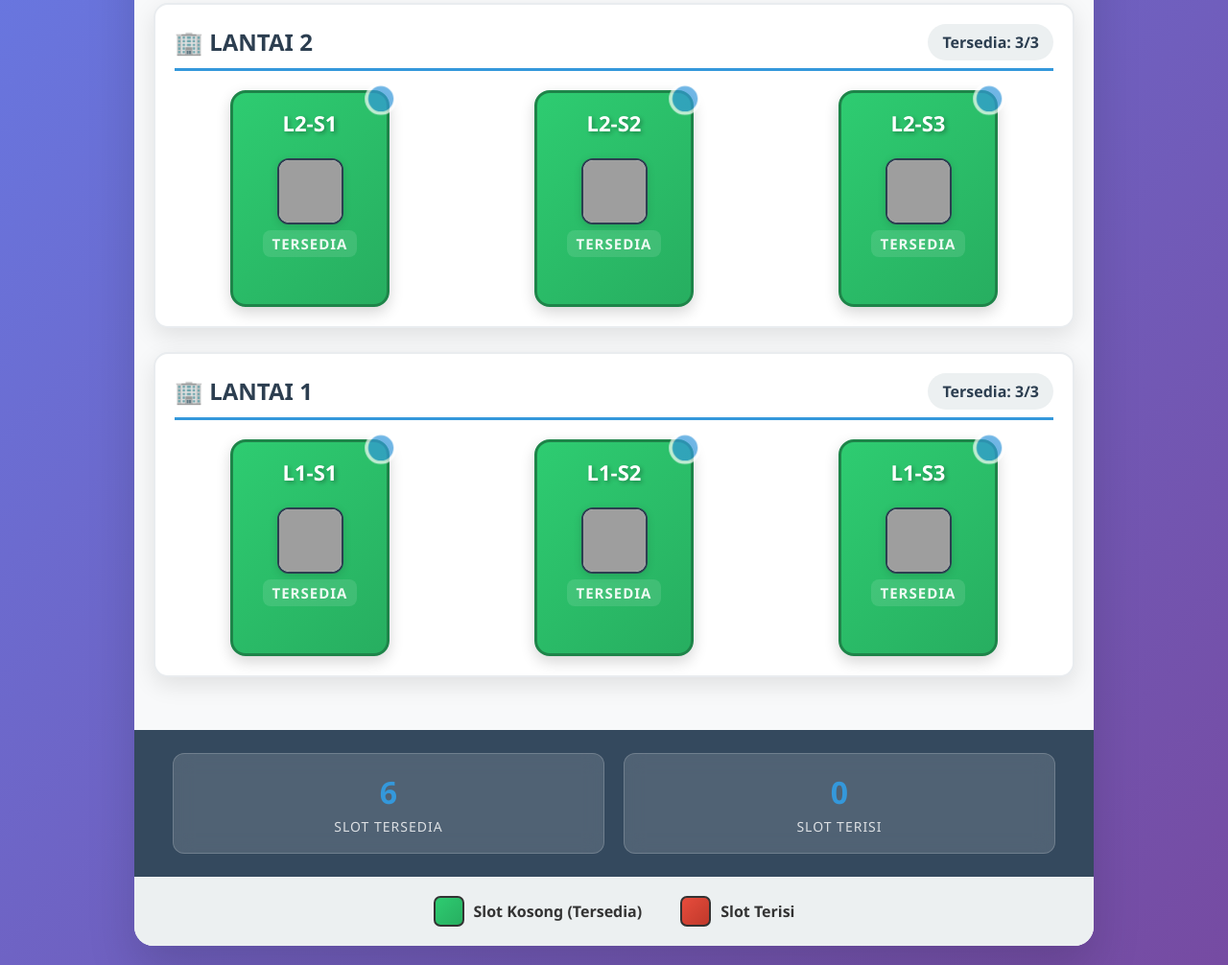
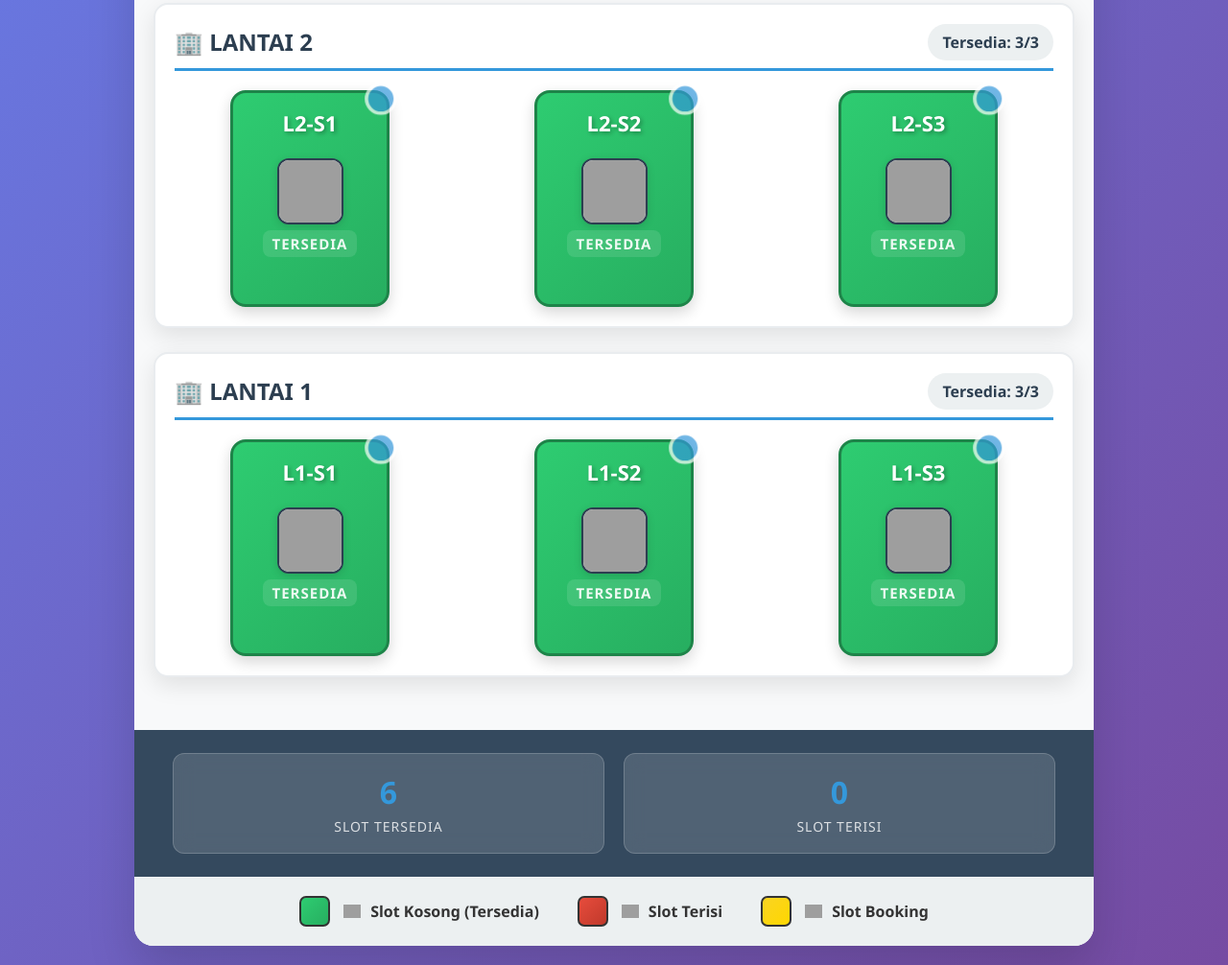
Before and after one commit to bg-piter/monitoring-slot-parking, a plain HTML site: page index.html in a window 1280 px wide. Shown: the part 430-1436 px from the top of the page at 96% size. Drawn offline with Linux system fonts and the light colour scheme; no server answers; grey boxes are pictures that could not be loaded.

Commit message:
Update index.html

```diff
--- a/index.html
+++ b/index.html
@@ -13,13 +13,11 @@
             <h1>Smart Parking System</h1>
             <p>Real-time monitoring dengan 6 slot parkir total</p>
         </div>
-
         <div class="entrance">
             <h3>🚪 PINTU MASUK</h3>
             <div class="gate"></div>
             <p>Sensor ultrasonik + booking otomatis</p>
         </div>
-
         <div class="parking-complex">
             <!-- LANTAI 2 -->
             <div class="floor">
@@ -33,24 +31,23 @@
                     <div class="parking-slot available" id="slot-l2s1">
                         <div class="sensor-indicator"></div>
                         <div class="slot-number">L2-S1</div>
-                        <img class="car-image" id="img-l2s1" src="" alt="Status Parkir">
+                        <img class="car-image" id="img-l2s1" src="https://raw.githubusercontent.com/twitter/twemoji/master/assets/svg/1f697.svg" alt="Kosong">
                         <div class="slot-status" id="status-l2s1">Tersedia</div>
                     </div>
                     <div class="parking-slot available" id="slot-l2s2">
                         <div class="sensor-indicator"></div>
                         <div class="slot-number">L2-S2</div>
-                        <img class="car-image" id="img-l2s2" src="" alt="Status Parkir">
+                        <img class="car-image" id="img-l2s2" src="https://raw.githubusercontent.com/twitter/twemoji/master/assets/svg/1f697.svg" alt="Kosong">
                         <div class="slot-status" id="status-l2s2">Tersedia</div>
                     </div>
                     <div class="parking-slot available" id="slot-l2s3">
                         <div class="sensor-indicator"></div>
                         <div class="slot-number">L2-S3</div>
-                        <img class="car-image" id="img-l2s3" src="" alt="Status Parkir">
+                        <img class="car-image" id="img-l2s3" src="https://raw.githubusercontent.com/twitter/twemoji/master/assets/svg/1f697.svg" alt="Kosong">
                         <div class="slot-status" id="status-l2s3">Tersedia</div>
                     </div>
                 </div>
             </div>
-
             <!-- LANTAI 1 -->
             <div class="floor">
                 <div class="floor-header">
@@ -63,25 +60,24 @@
                     <div class="parking-slot available" id="slot-l1s1">
                         <div class="sensor-indicator"></div>
                         <div class="slot-number">L1-S1</div>
-                        <img class="car-image" id="img-l1s1" src="" alt="Status Parkir">
+                        <img class="car-image" id="img-l1s1" src="https://raw.githubusercontent.com/twitter/twemoji/master/assets/svg/1f697.svg" alt="Kosong">
                         <div class="slot-status" id="status-l1s1">Tersedia</div>
                     </div>
                     <div class="parking-slot available" id="slot-l1s2">
                         <div class="sensor-indicator"></div>
                         <div class="slot-number">L1-S2</div>
-                        <img class="car-image" id="img-l1s2" src="" alt="Status Parkir">
+                        <img class="car-image" id="img-l1s2" src="https://raw.githubusercontent.com/twitter/twemoji/master/assets/svg/1f697.svg" alt="Kosong">
                         <div class="slot-status" id="status-l1s2">Tersedia</div>
                     </div>
                     <div class="parking-slot available" id="slot-l1s3">
                         <div class="sensor-indicator"></div>
                         <div class="slot-number">L1-S3</div>
-                        <img class="car-image" id="img-l1s3" src="" alt="Status Parkir">
+                        <img class="car-image" id="img-l1s3" src="https://raw.githubusercontent.com/twitter/twemoji/master/assets/svg/1f697.svg" alt="Kosong">
                         <div class="slot-status" id="status-l1s3">Tersedia</div>
                     </div>
                 </div>
             </div>
         </div>
-
         <div class="summary">
             <div class="summary-card">
                 <div class="summary-number" id="total-available">6</div>
@@ -92,23 +88,28 @@
                 <div class="summary-label">Slot Terisi</div>
             </div>
         </div>
-
         <div class="legend">
             <div class="legend-item">
                 <div class="legend-color" style="background: linear-gradient(135deg, #2ecc71, #27ae60);"></div>
+                <img src="https://raw.githubusercontent.com/twitter/twemoji/master/assets/svg/1f697.svg" style="width:18px;margin-left:4px;" alt="Kosong">
                 <span>Slot Kosong (Tersedia)</span>
             </div>
             <div class="legend-item">
                 <div class="legend-color" style="background: linear-gradient(135deg, #e74c3c, #c0392b);"></div>
+                <img src="https://raw.githubusercontent.com/twitter/twemoji/master/assets/svg/1f698.svg" style="width:18px;margin-left:4px;" alt="Terisi">
                 <span>Slot Terisi</span>
+            </div>
+            <div class="legend-item">
+                <div class="legend-color" style="background: linear-gradient(135deg, #f9d423, #ffd700);"></div>
+                <img src="https://raw.githubusercontent.com/twitter/twemoji/master/assets/svg/1f699.svg" style="width:18px;margin-left:4px;" alt="Booking">
+                <span>Slot Booking</span>
             </div>
         </div>
     </div>
-
     <div class="notification" id="notification">
         <span id="notification-text"></span>
     </div>
-
+    <script src="config.js"></script>
     <script src="script.js"></script>
 </body>
 </html>
```
